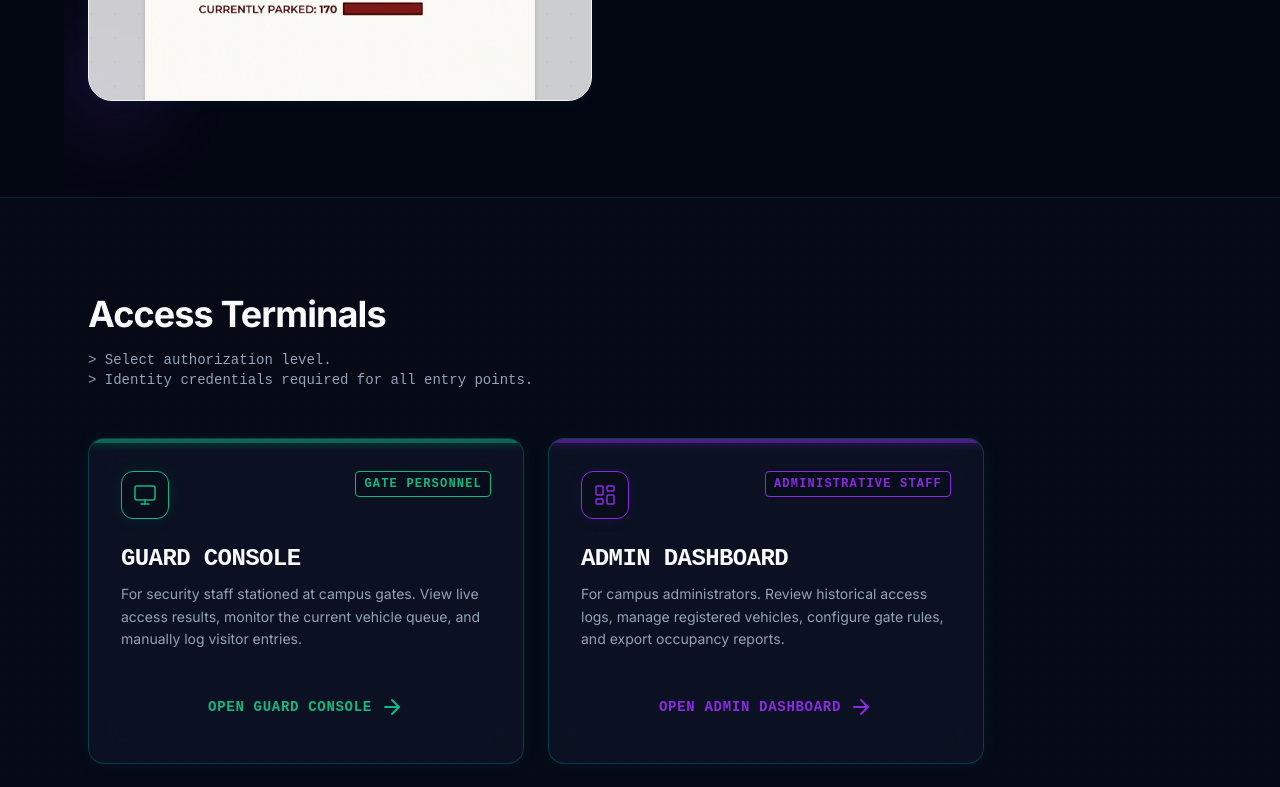
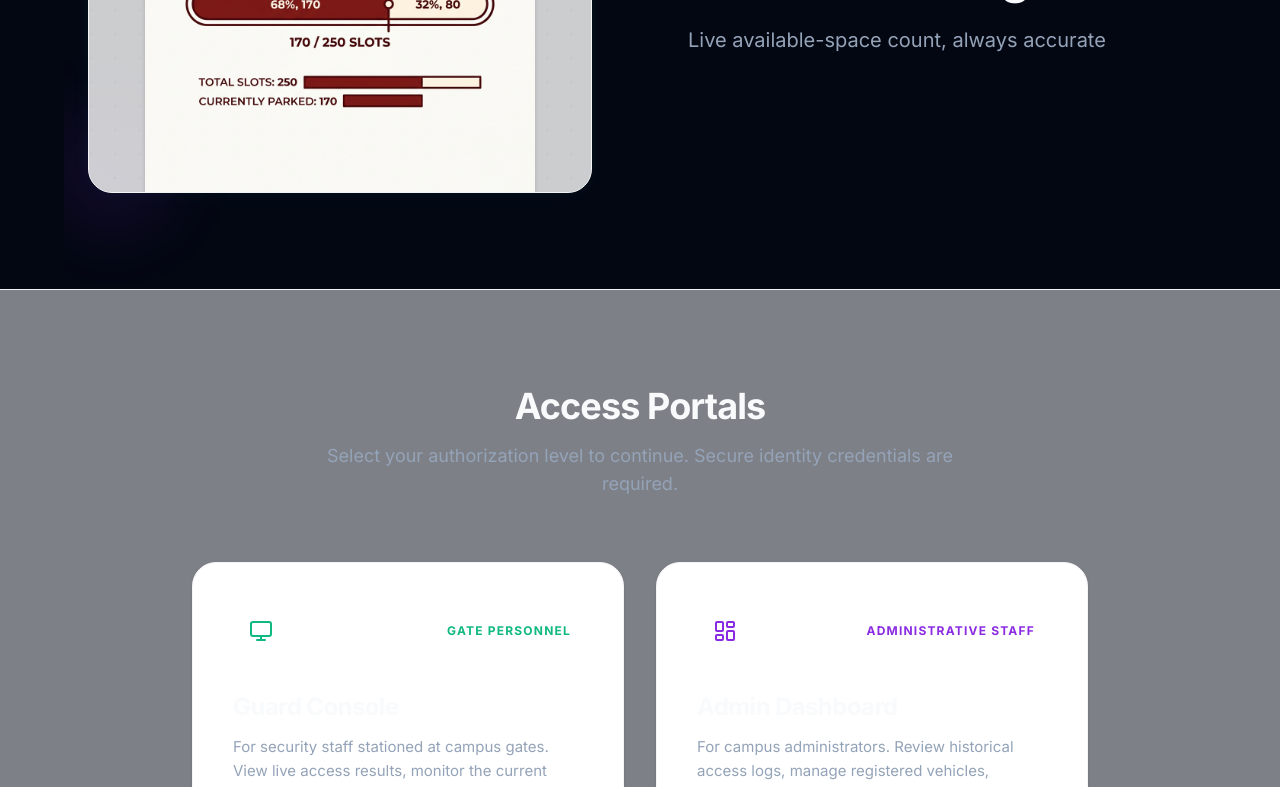
Before and after one commit to mattnotfound11/CAPS, a Next.js app in the folder caps-landing/: page / in a window 1280 px wide. Shown: the part 2000-2787 px from the top of the page. Built offline with nearby package versions, Linux system fonts and the light colour scheme.

Commit message:
feat: add login buttons navigating to login section

```diff
--- a/caps-landing/src/components/Hero.tsx
+++ b/caps-landing/src/components/Hero.tsx
@@ -68,6 +68,22 @@ export function Hero() {
             The definitive RFID vehicle access and occupancy monitoring system.
             Instant validation, real-time logging, and absolute control over campus entry points.
           </p>
+
+          {/* CTA Buttons */}
+          <div className="mt-10 flex flex-wrap gap-4">
+            <a
+              href="#login"
+              className="inline-flex h-12 items-center justify-center rounded-[var(--radius-lg)] bg-[var(--color-primary)] px-8 text-base font-semibold text-white shadow-md shadow-[var(--color-primary)]/20 transition-all hover:bg-[var(--color-primary)]/90 hover:-translate-y-0.5"
+            >
+              Log In to Console
+            </a>
+            <a
+              href="#how-it-works"
+              className="inline-flex h-12 items-center justify-center rounded-[var(--radius-lg)] border border-gray-200 bg-white px-8 text-base font-semibold text-[var(--color-foreground)] shadow-sm transition-all hover:bg-gray-50 hover:-translate-y-0.5"
+            >
+              Learn More
+            </a>
+          </div>
         </div>
 
         {/* Right Column: Live Telemetry Widget */}
--- a/caps-landing/src/components/LoginEntryCards.tsx
+++ b/caps-landing/src/components/LoginEntryCards.tsx
@@ -51,31 +51,26 @@ const entries = [
 export function LoginEntryCards() {
   return (
     <section
+      id="login"
       aria-labelledby="login-heading"
-      className="relative border-t border-[var(--color-border)]/50 bg-[var(--color-muted)]/20 animate-section animate-section-delay-1 overflow-hidden"
+      className="relative bg-gray-50/50 border-t border-gray-100 py-[var(--spacing-section)]"
     >
-      {/* Cyber grid accent overlay */}
-      <div
-        className="absolute inset-0 opacity-20 pointer-events-none bg-[linear-gradient(to_right,#80808012_1px,transparent_1px),linear-gradient(to_bottom,#80808012_1px,transparent_1px)] bg-[size:16px_16px]"
-      />
-
-      <div className="relative mx-auto max-w-6xl px-[var(--spacing-gutter)] py-[var(--spacing-section)] z-10">
+      <div className="relative mx-auto max-w-6xl px-[var(--spacing-gutter)] z-10">
         {/* Section heading */}
-        <div className="mb-12 max-w-xl">
+        <div className="mb-16 max-w-2xl text-center mx-auto">
           <h2
             id="login-heading"
-            className="text-3xl font-extrabold tracking-tight text-[var(--color-foreground)] sm:text-4xl"
+            className="text-4xl font-extrabold tracking-tight text-[var(--color-foreground)]"
           >
-            Access Terminals
+            Access Portals
           </h2>
-          <p className="mt-4 font-mono text-sm text-[var(--color-muted-foreground)]">
-            &gt; Select authorization level. <br />
-            &gt; Identity credentials required for all entry points.
+          <p className="mt-4 text-lg text-[var(--color-muted-foreground)]">
+            Select your authorization level to continue. Secure identity credentials are required.
           </p>
         </div>
 
         {/* Cards grid */}
-        <div className="grid gap-6 sm:grid-cols-2 lg:max-w-4xl">
+        <div className="grid gap-8 sm:grid-cols-2 lg:max-w-4xl mx-auto">
           {entries.map(
             ({
               id,
@@ -84,68 +79,54 @@ export function LoginEntryCards() {
               description,
               href,
               accentVar,
-              accentTextVar,
-              accentSubtleVar,
               icon: Icon,
               cta,
             }) => (
               <article
                 key={id}
-                className="group relative flex flex-col rounded-[var(--radius-xl)] border border-[var(--color-border)] bg-[var(--color-card)] backdrop-blur-xl shadow-[var(--shadow-card)] transition-all duration-300 hover:shadow-[var(--shadow-card-hover)] hover:-translate-y-1 overflow-hidden"
+                className="group relative flex flex-col rounded-[var(--radius-2xl)] bg-white shadow-sm border border-gray-100 transition-all duration-300 hover:shadow-xl hover:-translate-y-1 overflow-hidden"
                 aria-label={`${title} login`}
               >
-                {/* Glowing neon top edge */}
-                <div
-                  className="absolute top-0 left-0 h-1 w-full opacity-50 group-hover:opacity-100 transition-opacity"
-                  style={{ backgroundColor: accentVar, boxShadow: `0 0 10px ${accentVar}` }}
-                />
-
-                <div className="flex flex-col p-8 h-full">
+                <div className="flex flex-col p-10 h-full">
                   {/* Header */}
-                  <div className="mb-6 flex items-start justify-between">
+                  <div className="mb-8 flex items-center justify-between">
                     <span
-                      className="flex h-12 w-12 items-center justify-center rounded-[var(--radius-lg)] bg-black/20 border"
-                      style={{ borderColor: accentVar, color: accentVar, boxShadow: `0 0 15px ${accentSubtleVar}` }}
+                      className="flex h-14 w-14 items-center justify-center rounded-2xl"
+                      style={{ backgroundColor: `${accentVar}15`, color: accentVar }}
                       aria-hidden="true"
                     >
                       <Icon
                         style={{ width: "var(--icon-lg)", height: "var(--icon-lg)" }}
-                        strokeWidth={1.5}
+                        strokeWidth={2}
                       />
                     </span>
-                    <p
-                      className="text-xs font-mono font-semibold uppercase tracking-widest px-2 py-1 rounded bg-black/20 border"
-                      style={{ color: accentVar, borderColor: `${accentVar}33` }}
+                    <span
+                      className="text-xs font-bold tracking-widest px-3 py-1.5 rounded-full uppercase"
+                      style={{ color: accentVar, backgroundColor: `${accentVar}10` }}
                     >
                       {role}
-                    </p>
+                    </span>
                   </div>
 
-                  <h3 className="mb-2 text-2xl font-bold font-mono tracking-tight text-[var(--color-foreground)] uppercase">
+                  <h3 className="mb-3 text-2xl font-bold tracking-tight text-[var(--color-foreground)]">
                     {title}
                   </h3>
 
-                  <p className="mb-8 text-sm leading-relaxed text-[var(--color-muted-foreground)] flex-1">
+                  <p className="mb-10 text-[15px] leading-relaxed text-[var(--color-muted-foreground)] flex-1">
                     {description}
                   </p>
 
                   {/* CTA button */}
                   <Link
                     href={href}
-                    className="mt-auto inline-flex items-center justify-center gap-2 rounded-[var(--radius-lg)] px-5 py-3 text-sm font-mono font-bold uppercase tracking-wider
-                      transition-all duration-300
-                      hover:brightness-110 active:scale-95"
-                    style={{
-                      backgroundColor: `${accentVar}22`,
-                      color: accentVar,
-                      border: `1px solid ${accentVar}55`,
-                    }}
+                    className="mt-auto inline-flex w-full items-center justify-center gap-2 rounded-xl px-6 py-3.5 text-[15px] font-semibold text-white transition-all duration-300 hover:brightness-110 active:scale-[0.98]"
+                    style={{ backgroundColor: accentVar, boxShadow: `0 4px 14px ${accentVar}40` }}
                     aria-label={`Sign in to the ${title}`}
                   >
                     {cta}
                     <ArrowRight
                       style={{ width: "var(--icon-sm)", height: "var(--icon-sm)" }}
-                      strokeWidth={2}
+                      strokeWidth={2.5}
                       aria-hidden="true"
                       className="transition-transform group-hover:translate-x-1"
                     />
--- a/caps-landing/src/components/SiteHeader.tsx
+++ b/caps-landing/src/components/SiteHeader.tsx
@@ -11,32 +11,41 @@ import { ShieldCheck } from "lucide-react";
  */
 export function SiteHeader() {
   return (
-    <header className="sticky top-0 z-40 border-b border-[var(--color-border)]/50 bg-[var(--color-background)]/80 backdrop-blur-xl shadow-[0_4px_30px_rgba(0,0,0,0.1)]">
+    <header className="sticky top-0 z-40 border-b border-gray-100 bg-white/80 backdrop-blur-xl shadow-sm">
       <div className="mx-auto flex max-w-6xl items-center gap-4 px-[var(--spacing-gutter)] py-4">
         {/* Logo mark */}
         <span
-          className="flex h-9 w-9 items-center justify-center rounded-[var(--radius-md)] bg-[var(--color-primary)]/10 border border-[var(--color-primary)]/30 shadow-[0_0_15px_rgba(0,240,255,0.2)]"
+          className="flex h-10 w-10 items-center justify-center rounded-[var(--radius-lg)] bg-[var(--color-primary)] text-white shadow-md shadow-[var(--color-primary)]/20"
           aria-hidden="true"
         >
           <ShieldCheck
             style={{ width: "var(--icon-md)", height: "var(--icon-md)" }}
-            className="text-[var(--color-primary)]"
-            strokeWidth={1.5}
+            strokeWidth={2}
           />
         </span>
 
         {/* Wordmark */}
-        <span className="text-xl font-bold font-mono tracking-widest text-[var(--color-foreground)]">
+        <span className="text-xl font-extrabold tracking-tight text-[var(--color-foreground)]">
           CAPS
         </span>
 
         {/* Tagline */}
         <span
-          className="hidden text-xs font-mono text-[var(--color-primary)]/70 sm:inline-block ml-2 border-l border-[var(--color-border)] pl-4"
+          className="hidden text-sm font-medium text-[var(--color-muted-foreground)] sm:inline-block ml-2 border-l border-gray-200 pl-4"
           aria-hidden="true"
         >
-          [ TELEMETRY NETWORK ]
+          Campus Automated Parking System
         </span>
+
+        {/* Login Button */}
+        <div className="ml-auto flex items-center">
+          <a
+            href="#login"
+            className="inline-flex h-9 items-center justify-center rounded-[var(--radius-md)] bg-[var(--color-primary)] px-4 py-2 text-sm font-medium text-white shadow transition-colors hover:bg-[var(--color-primary)]/90 focus-visible:outline-none focus-visible:ring-1 focus-visible:ring-[var(--color-primary)] disabled:pointer-events-none disabled:opacity-50"
+          >
+            Log In
+          </a>
+        </div>
       </div>
     </header>
   );
```
